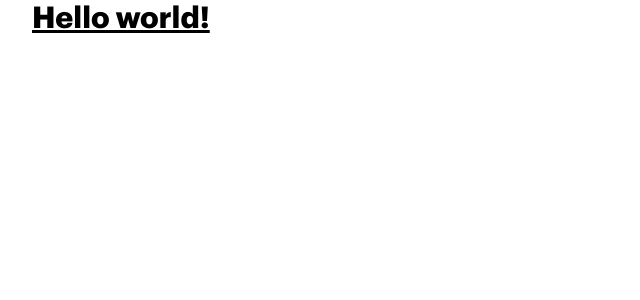
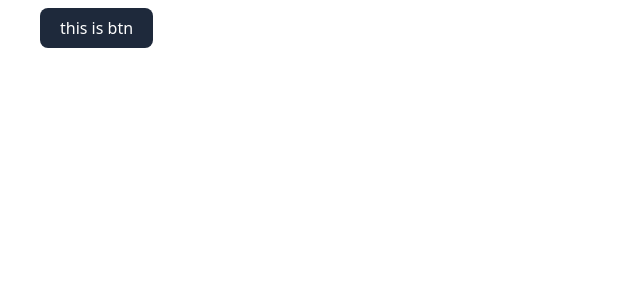
Before and after one commit to judygab/web-dev-projects, a Next.js app in the folder ecommerce-app-ui/: page / in a window 1280 px wide. Shown: the top 300 px of the page, without its empty margins (0-640 px from the left). Built offline with nearby package versions, Linux system fonts and the light colour scheme.

Commit message:
added button

```diff
--- /dev/null
+++ b/ecommerce-app-ui/components/elements/Button.jsx
@@ -0,0 +1,15 @@
+import clsx from 'clsx';
+
+export const Button = ({ children, onClick, variant="primary" }) => {
+
+    const defaultStyle = "h-10 px-5 m-2 rounded-lg";
+
+    const btnStyle = {
+        primary: "text-white bg-slate-800 hover:bg-slate-900",
+        secondary: "text-black bg-white hover:bg-slate-50"
+    }
+
+    return (
+        <button className={clsx(defaultStyle, btnStyle[variant])} onClick={onClick}>{children}</button>
+    )
+}
--- a/ecommerce-app-ui/package.json
+++ b/ecommerce-app-ui/package.json
@@ -9,6 +9,7 @@
     "lint": "next lint"
   },
   "dependencies": {
+    "clsx": "^1.2.1",
     "next": "12.2.3",
     "react": "18.2.0",
     "react-dom": "18.2.0"
--- a/ecommerce-app-ui/pages/index.js
+++ b/ecommerce-app-ui/pages/index.js
@@ -1,13 +1,12 @@
 import Head from 'next/head'
 import Image from 'next/image'
 import styles from '../styles/Home.module.css'
+import { Button } from '../components/elements/Button'
 
 export default function Home() {
   return (
     <div className={styles.container}>
-      <h1 className="text-3xl font-bold underline">
-        Hello world!
-      </h1>
+     <Button variant='primary'>this is btn</Button>
     </div>
   )
 }
```
Also changed, not shown: 1 other file (tests, documents, lock files or other folders).
